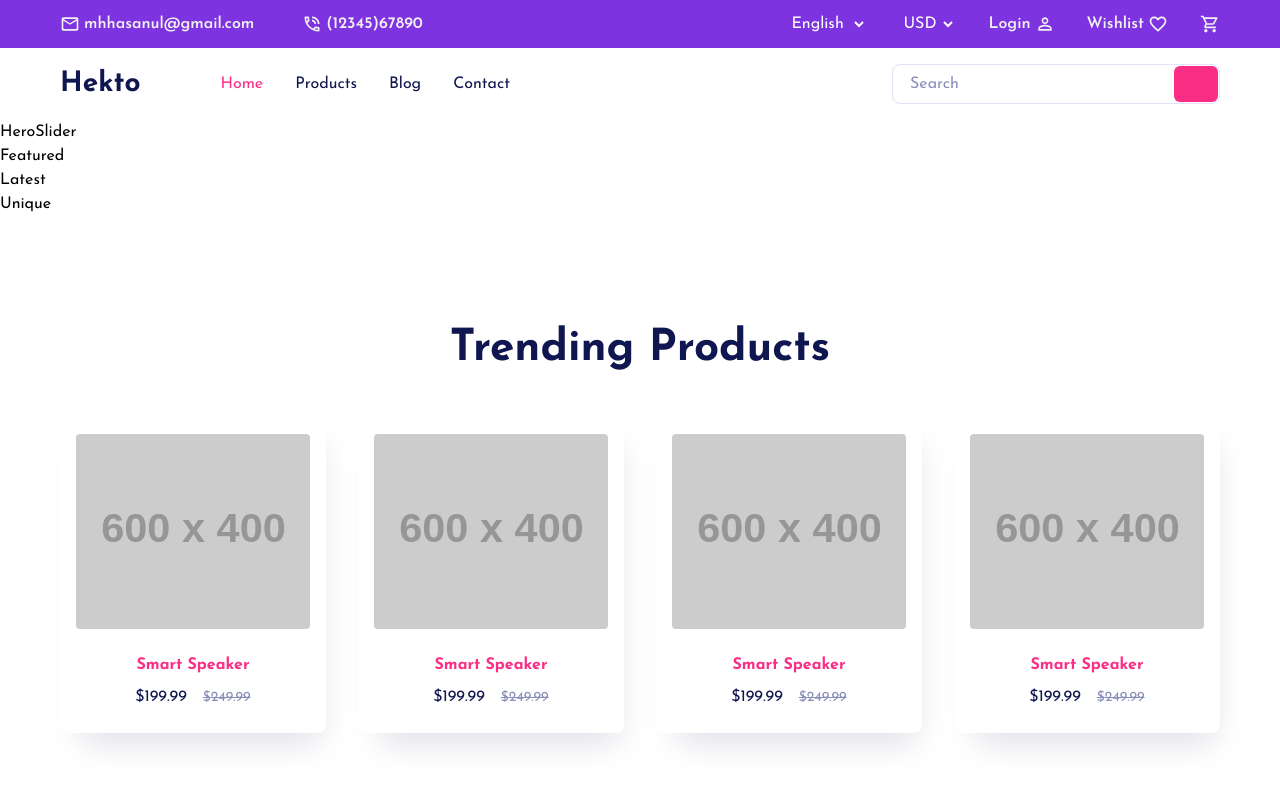
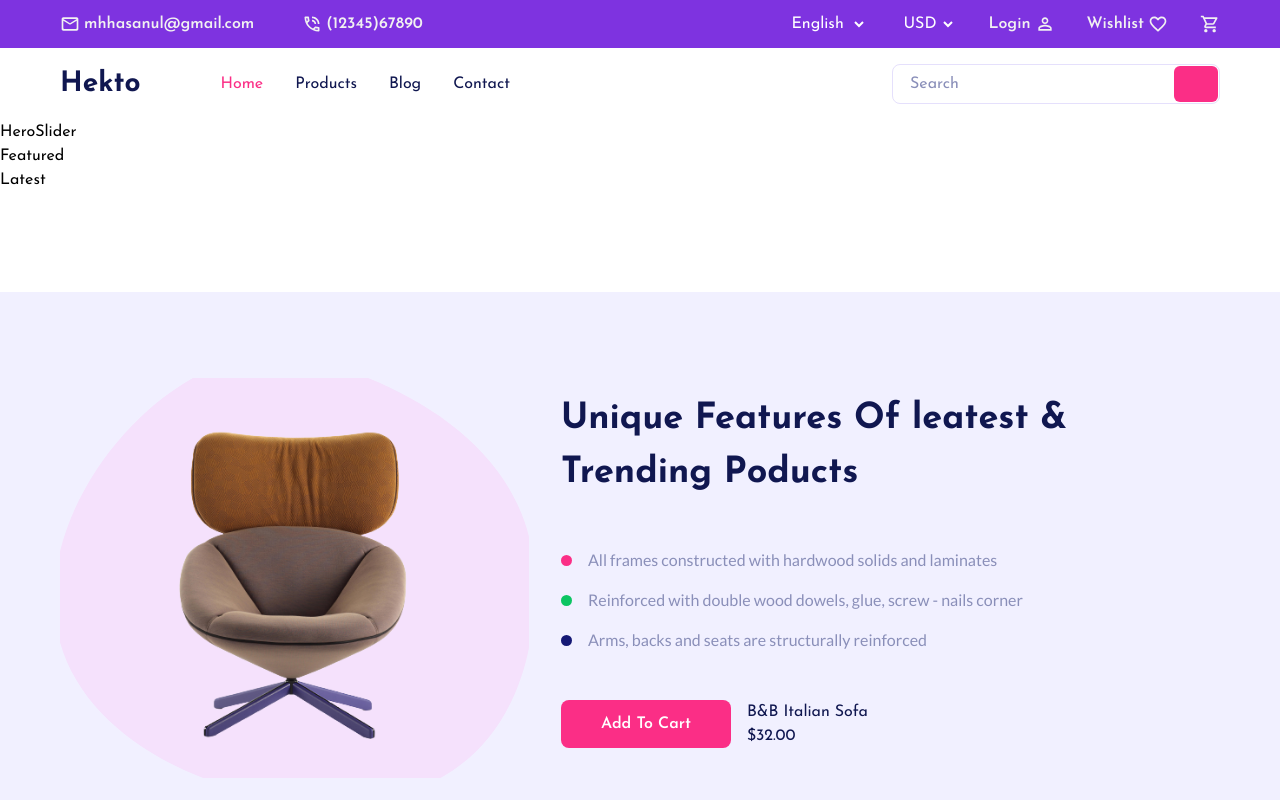
Before and after one commit to dannhariton/hekto, a Next.js app in the folder hekto/: page / in a window 1280 px wide. Shown: the top 800 px of the page. Built offline with nearby package versions, Linux system fonts and the light colour scheme; some icons are missing.

Commit message:
add unique section add background assest for unique section add new color

```diff
--- a/hekto/src/app/_components/Unique.tsx
+++ b/hekto/src/app/_components/Unique.tsx
@@ -1,3 +1,110 @@
+"use client";
+import { Button } from "@/components/Buttons/Button";
+import { MaxWidthWrapper } from "@/components/MaxWidthWrapper";
+import { Colors, colors } from "@/styles/colors";
+import { typography } from "@/styles/typography";
+import { rem } from "@/utils/remConvert";
+import Image from "next/image";
+
+import styled from "styled-components";
+
+const S = {
+  Unique: styled.section`
+    margin-top: ${rem(100)};
+    width: 100%;
+    background-color: ${colors.GREY_6};
+    display: flex;
+    align-items: center;
+  `,
+  Content: styled.div`
+    display: flex;
+    flex-direction: column;
+    gap: ${rem(48)};
+    padding: ${rem(100)} ${rem(60)} ${rem(116)} 0;
+  `,
+  Title: styled.h3`
+    ${typography.H3}
+    color: ${colors.BLACK};
+  `,
+  ItemDetails: styled.div`
+    display: flex;
+    flex-direction: column;
+    gap: ${rem(16)};
+  `,
+  Detail: styled.div`
+    display: flex;
+    align-items: center;
+    ${typography.bodyDefault}
+    color: ${colors.GREY_3};
+  `,
+  CTA: styled.div`
+    display: flex;
+    gap: ${rem(16)};
+  `,
+  Name: styled.p`
+    color: ${colors.BLACK};
+  `,
+  Price: styled.p`
+    color: ${colors.BLACK};
+  `,
+  BulletPoint: styled.div<{ $color: Colors }>`
+    display: inline-block;
+    width: ${rem(11)};
+    height: ${rem(11)};
+    border-radius: 100%;
+    background-color: ${({ $color }) => colors[$color]};
+    margin-right: ${rem(16)};
+  `,
+
+  ImageContainer: styled.div`
+    background: url("/decor.svg") no-repeat center;
+    width: 55%;
+    margin-right: ${rem(32)};
+    aspect-ratio: 1.17/1;
+  `,
+  Image: styled(Image)`
+    width: 100%;
+    height: 100%;
+  `,
+};
+
 export default function Unique() {
-  return <div>Unique</div>;
+  return (
+    <S.Unique>
+      <MaxWidthWrapper>
+        <S.ImageContainer>
+          <S.Image
+            src="/images/chair.png"
+            alt="chair image"
+            width={540}
+            height={462}
+          ></S.Image>
+        </S.ImageContainer>
+        <S.Content>
+          <S.Title>Unique Features Of leatest & Trending Poducts</S.Title>
+          <S.ItemDetails>
+            <S.Detail>
+              <S.BulletPoint $color="PRIMARY" />
+              All frames constructed with hardwood solids and laminates
+            </S.Detail>
+            <S.Detail>
+              <S.BulletPoint $color="SUCCESS" />
+              Reinforced with double wood dowels, glue, screw - nails corner
+            </S.Detail>
+            <S.Detail>
+              <S.BulletPoint $color="BLUE" />
+              Arms, backs and seats are structurally reinforced
+            </S.Detail>
+          </S.ItemDetails>
+          <S.CTA>
+            <Button $variant="DEFAULT">Add To Cart</Button>
+            <div>
+              <S.Name>B&B Italian Sofa</S.Name>
+              <S.Price>$32.00</S.Price>
+            </div>
+          </S.CTA>
+        </S.Content>
+      </MaxWidthWrapper>
+    </S.Unique>
+  );
 }
--- a/hekto/src/styles/colors.ts
+++ b/hekto/src/styles/colors.ts
@@ -1,3 +1,5 @@
+export type Colors = keyof typeof colors;
+
 export const colors = {
   WHITE: "#ffffff",
   LAVENDER_WHITE: "#EEEFFB",
@@ -7,6 +9,7 @@ export const colors = {
   GREY_3: "#8A8FB9",
   GREY_4: "#E7E4F8",
   GREY_5: "#9DA0AE",
+  GREY_6: "#F1F0FF",
   BLUE: "#151875",
   BLACK: "#101750",
   BLACK_RGB: "16, 23, 80",
```
Also changed, not shown: hekto/public/decor.svg (added).
